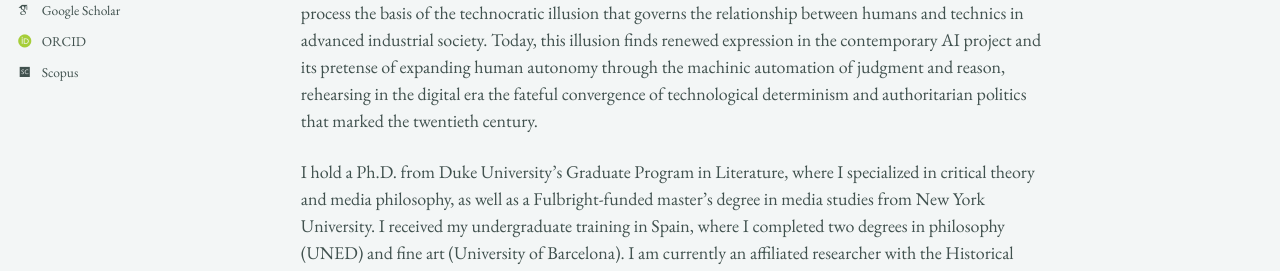
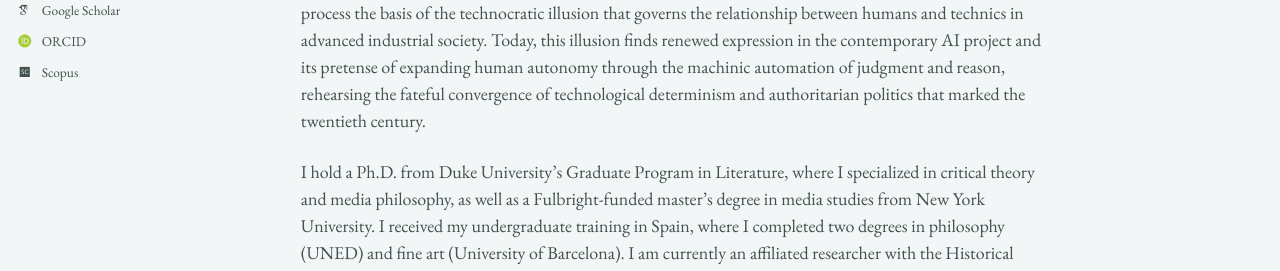
Before and after one commit to epujol90/epujol90.github.io, a Jekyll site: the page built from _pages/about.md, in a window 1280 px wide and 1123 px high. Shown: the part 490-761 px from the top of the window. Built offline with Jekyll 4.4.1, drawn with Linux system fonts in a browser that asks for light colours; some web fonts are replaced; a script bundle is joined from its source files by our own code; library files that are not in the unit come from our copies; some of the changed text lies outside the part shown.

Commit message:
Update about.md

```diff
--- a/_pages/about.md
+++ b/_pages/about.md
@@ -8,6 +8,6 @@ redirect_from:
 ---
 I am a scholar of technology, media, and aesthetics trained in continental philosophy and critical theory in Europe and the United States. My research examines how the material infrastructures of the modern world embody and uphold relations of power and domination, despite professing to liberate humanity from scarcity and toil. In addressing this paradox, I work from the understanding that technical systems are constitutive of -- rather than external to -- human agency, culture, and institutions, and that a social ontology of technology is therefore necessary to make sense of our inherently technical nature and how power operates through it.
 
-In my doctoral research, I focused on the _longue durée_ of industrial modernity and the machine-mediated ordering of life in technologized society, tracing its roots to the nineteenth century. My dissertation, “Karl Marx, Philosopher of Technics: Critique, Alienation, and the Materiality of Social Power,” grounds this historical inquiry in Marx’s engagement with the industrial literature of his time, reconstructing -- against prevailing productivist and economicist readings -- how he theorized the relationship between capitalism and modern technological transformations. I argue that Marx’s account of industrial development, though largely misunderstood by the Marxist tradition, presciently identified in the capitalist "subsumption" of the labor process the basis of the technocratic illusion that governs the relationship between humans and technics in advanced industrial society. Today, this illusion finds renewed expression in the contemporary AI project and its pretense of expanding human autonomy through the machinic automation of judgment and reason, rehearsing in the digital era the fateful convergence of technological determinism and authoritarian politics that marked the twentieth century.
+In my doctoral research, I focused on the _longue durée_ of industrial modernity and the machine-mediated ordering of life in technologized society, tracing its roots to the nineteenth century. My dissertation, “Karl Marx, Philosopher of Technics: Critique, Alienation, and the Materiality of Social Power,” grounds this historical inquiry in Marx’s engagement with the industrial literature of his time, reconstructing -- against prevailing productivist and economicist readings -- how he theorized the relationship between capitalism and modern technological transformations. I argue that Marx’s account of industrial development, though largely misunderstood by the Marxist tradition, presciently identified in the capitalist "subsumption" of the labor process the basis of the technocratic illusion that governs the relationship between humans and technics in advanced industrial society. Today, this illusion finds renewed expression in the contemporary AI project and its pretense of expanding human autonomy through the machinic automation of judgment and reason, rehearsing the fateful convergence of technological determinism and authoritarian politics that marked the twentieth century.
 
 I hold a Ph.D. from Duke University’s Graduate Program in Literature, where I specialized in critical theory and media philosophy, as well as a Fulbright-funded master’s degree in media studies from New York University. I received my undergraduate training in Spain, where I completed two degrees in philosophy (UNED) and fine art (University of Barcelona). I am currently an affiliated researcher with the Historical Materialism Studies Group of the Societat Catalana de Filosofia -- the philosophy section of the Institut d’Estudis Catalans, the highest academic body for the Catalan language and culture. My work has appeared in _South Atlantic Quarterly_ and _Marx and Philosophy Review of Books_, with further articles under review at _Historical Materialism_ and _Theory, Culture & Society_, and an essay in preparation for a special issue of _Qui Parle_. Alongside my research, I have developed substantive experience in writing pedagogy, including two years of writing center practice at Duke’s Thompson Writing Studio and teaching writing-intensive courses on media theory, philosophy of technology, and the history and politics of AI.
```
